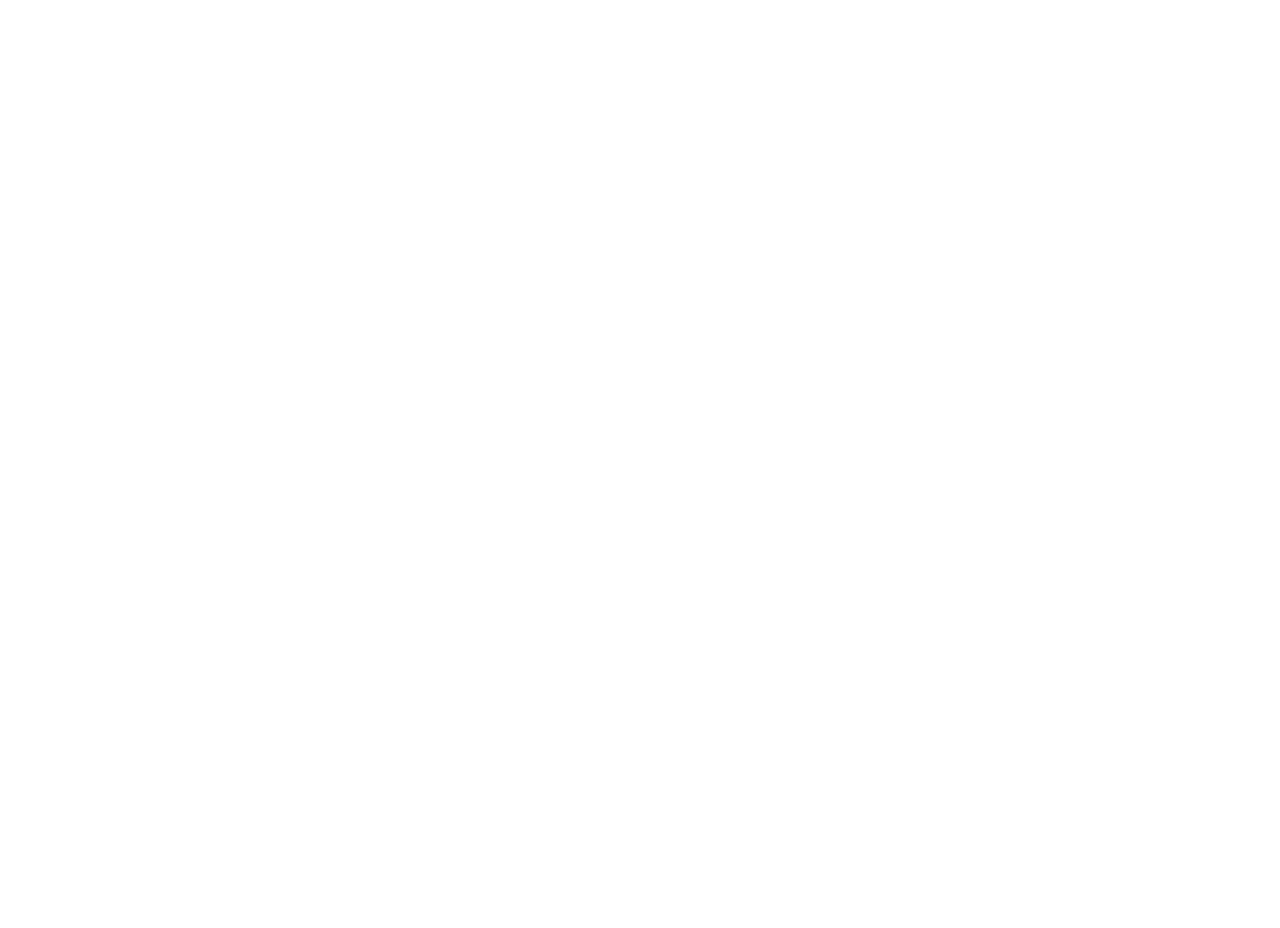
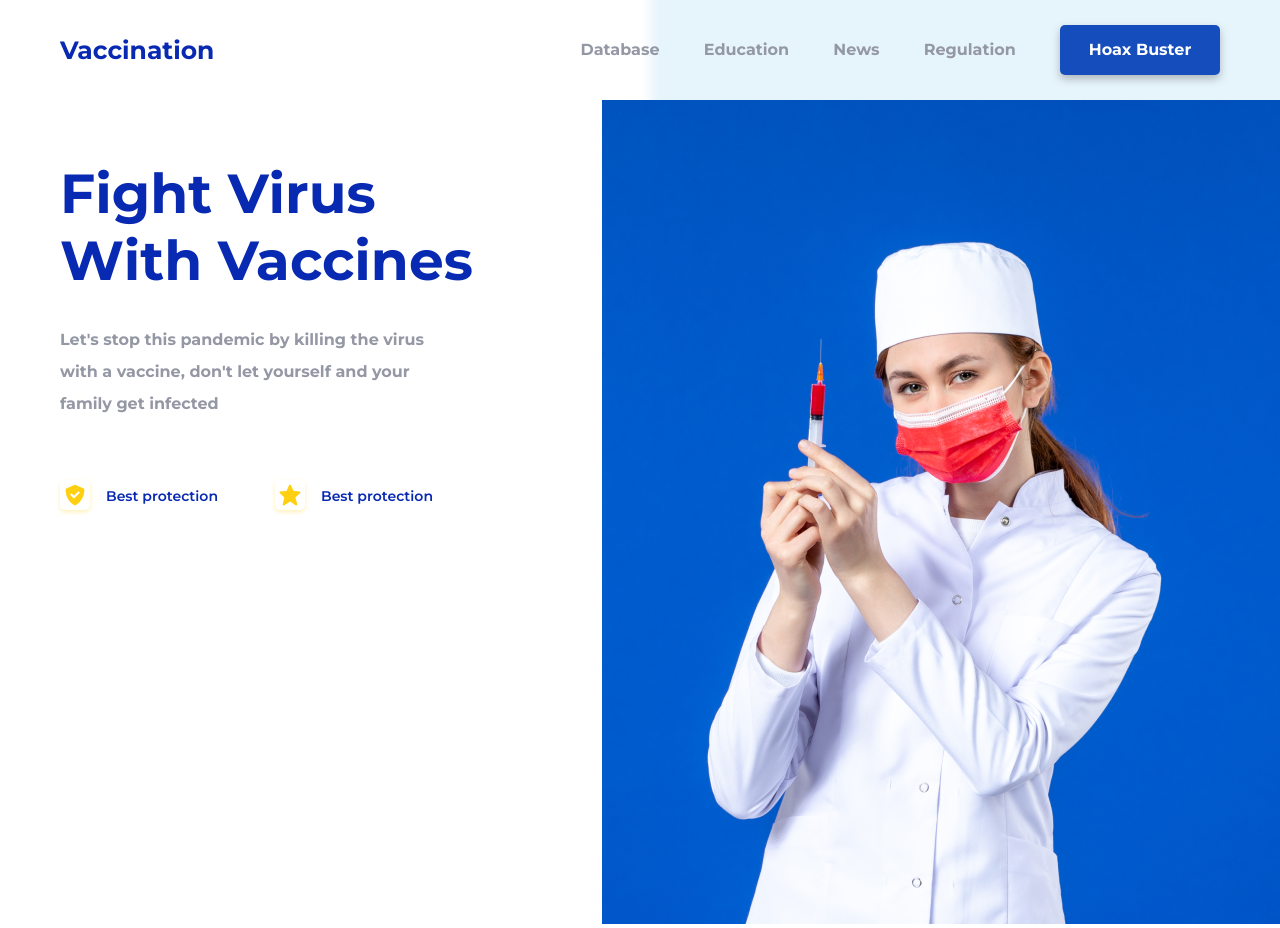
Before and after one commit to JhosianGtZ/LaunchX-Semana-3-CSS, a plain HTML site: page index.html in a window 1280 px wide. Before the commit the page ends 800 px from the top, so only its background shows below. Drawn offline with nearby package versions, Linux system fonts and the light colour scheme.

Commit message:
Pagina de inicio al  60%

```diff
--- /dev/null
+++ b/css/style.css
@@ -0,0 +1,136 @@
+/* Font */
+@import url('https://fonts.googleapis.com/css2?family=Montserrat:wght@300;400;500;600;700&display=swap');
+
+* {
+    margin: 0;
+    padding: 0;
+    box-sizing: border-box;
+    font-family: 'Montserrat', sans-serif;
+}
+
+:root {
+    --blue-dark: #0829B1;
+    --blue-bright: #164DBC;
+    --grey--dark: #333751;
+    --grey: #9498A5;
+    --white: #fff;
+    --yellow: #FFD012;
+}
+
+.header {
+    display: flex;
+    align-items: center;
+    justify-content: space-between;
+    width: 100%;
+    height: 100px;
+    background: linear-gradient(270deg, #E6F4FC 48.49%, #FFFFFF 49.85%);
+}
+
+.logo {
+    margin-left: 60px;
+}
+
+.logo h1 {
+    font-weight: bold;
+    font-size: 25px;
+    color: var(--blue-dark);
+}
+
+.navigation {
+    margin-right: 60px;
+}
+
+.nav-link {
+    font-weight: bold;
+    text-decoration: none;
+    margin-right: 40px;
+    color: var(--grey);
+}
+
+.nav-link:hover{
+    color: var(--blue-bright);
+    text-decoration: underline;
+    transition: all .5s ease-in-out;
+}
+
+.btn{
+    display: inline-block;
+    height: 50px;
+    width: 160px;
+    text-align: center;
+    line-height: 50px;
+    text-decoration: none;
+    font-weight: bold;
+    color: var(--white);
+    background: var(--blue-bright);
+    border-radius: 5px;
+    filter: drop-shadow(0px 4px 4px rgba(0, 0, 0, 0.25));
+}
+.btn:hover{
+    background: var(--blue-dark);
+    transition: all .5s ease-in-out;
+}
+
+/* Landing */
+
+.landing{
+    display: flex;
+}
+
+.landing-text{
+    width: 50%;
+    margin: 60px 0 0 60px ;
+}
+
+.landing-text h2{
+    color: var(--blue-dark);
+    width: 414px;
+    font-size: 55px;
+    margin-bottom: 30px;
+}
+
+.landing-text p{
+    font-size: 16px;
+    font-weight: bold;
+    line-height: 32px;
+    color: var(--grey);
+    width: 382px;
+    margin-bottom: 60px;
+}
+
+.landing-icon{
+
+    display: flex;
+    align-items: center;
+    width: 170px;
+}
+.landing-icon-2{
+
+    display: flex;
+    align-items: center;
+    margin-left: 45px;
+    width: 170px;
+}
+
+.landing-icon span, .landing-icon-2 span{
+    color: var(--blue-dark);
+    margin-left: 1rem;
+    font-size: 14px;
+    font-weight: 600;
+}
+.icon-1{
+    display: flex;
+    justify-content: center;
+    align-items: center;
+    width: 30px;
+    height: 30px;
+    background-color: var(--white);
+    text-align: center;
+    color: var(--yellow);
+    border-radius: 5px;
+    filter: drop-shadow(0px 2px 2px rgba(255, 208, 18, 0.3));
+
+}
+.icon-1 i{
+    font-size: 25px;
+}
--- a/index.html
+++ b/index.html
@@ -1,12 +1,60 @@
 <!DOCTYPE html>
 <html lang="en">
+
 <head>
     <meta charset="UTF-8">
     <meta http-equiv="X-UA-Compatible" content="IE=edge">
     <meta name="viewport" content="width=device-width, initial-scale=1.0">
+    <link rel="shortcut icon" href="images/icons/favicon.ico" type="image/x-icon">
     <title>Vaccination</title>
+    <!-- BoxIcons  -->
+    <link href='https://unpkg.com/boxicons@2.1.2/css/boxicons.min.css' rel='stylesheet'>
+    <!-- Css -->
+    <link rel="stylesheet" href="css/style.css">
 </head>
+
 <body>
+    <header class="header">
 
+        <div class="logo">
+            <h1>Vaccination</h1>
+        </div>
+
+        <nav class="navigation">
+            <a href="#" class="nav-link">Database</a>
+            <a href="#" class="nav-link">Education</a>
+            <a href="#" class="nav-link">News</a>
+            <a href="#" class="nav-link">Regulation</a>
+            <a href="#" class="btn btn-nav">Hoax Buster</a>
+        </nav>
+    </header>
+
+    <section class="landing">
+
+        <div class="landing-text">
+            <h2>Fight Virus
+                With Vaccines</h2>
+
+            <p>Let's stop this pandemic by killing the virus
+                with a vaccine, don't let yourself and your
+                family get infected</p>
+
+            <div class="landing icons">
+                <div class="landing-icon">
+                    <div class="icon-1"><i class='bx bxs-check-shield'></i></div><div class="icon-text"> <span> Best protection</span></div>
+                </div>
+
+                <div class="landing-icon-2">
+                    <div class="icon-1"><i class='bx bxs-star'></i></div><div class="icon-text"> <span> Best protection</span></div>
+                </div>
+            </div>
+
+        </div>
+        <div class="landing-image">
+            <img src="images/image.png" alt="">
+        </div>
+
+    </section>
 </body>
+
 </html>
```
Also changed, not shown: css/styles.css (deleted), images/Capturas/Image1.png (added), images/icons/bxs-calendar.svg (added), images/icons/bxs-check-shield.svg (added), images/icons/bxs-edit-alt.svg (added), images/icons/bxs-map.svg (added), images/icons/bxs-star.svg (added), images/icons/bxs-time-five.svg (added), images/icons/favicon.ico (added), images/icons/icons8-vaccine-64.png (added), images/image.png (added), images/wepik-202228-12273.png (added), text.txt (added), 3 other files.
